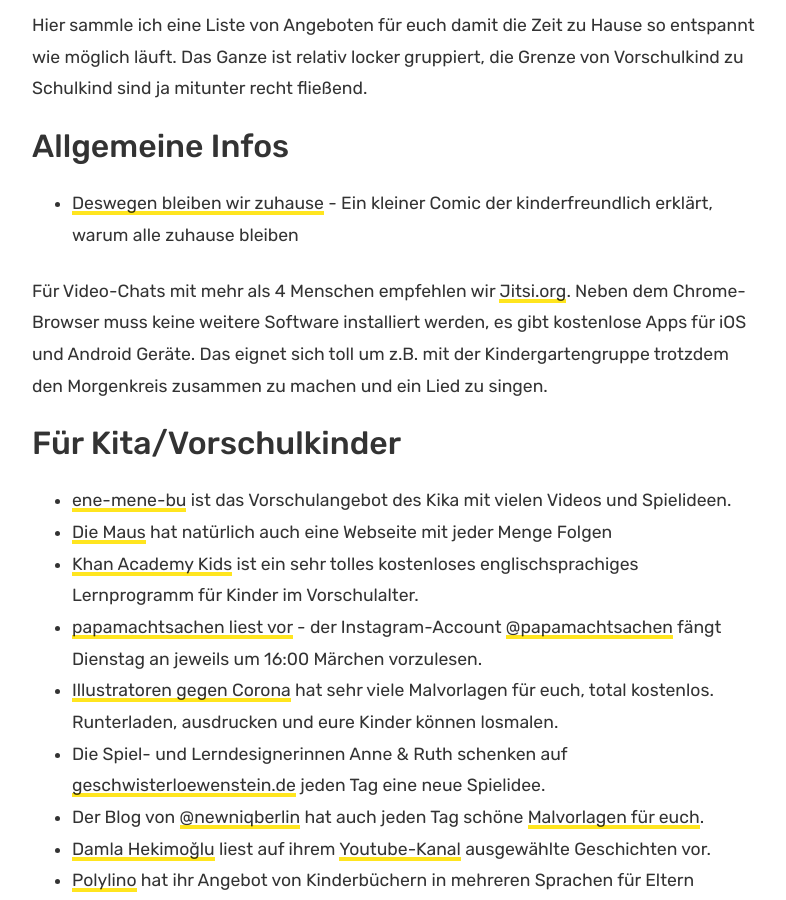
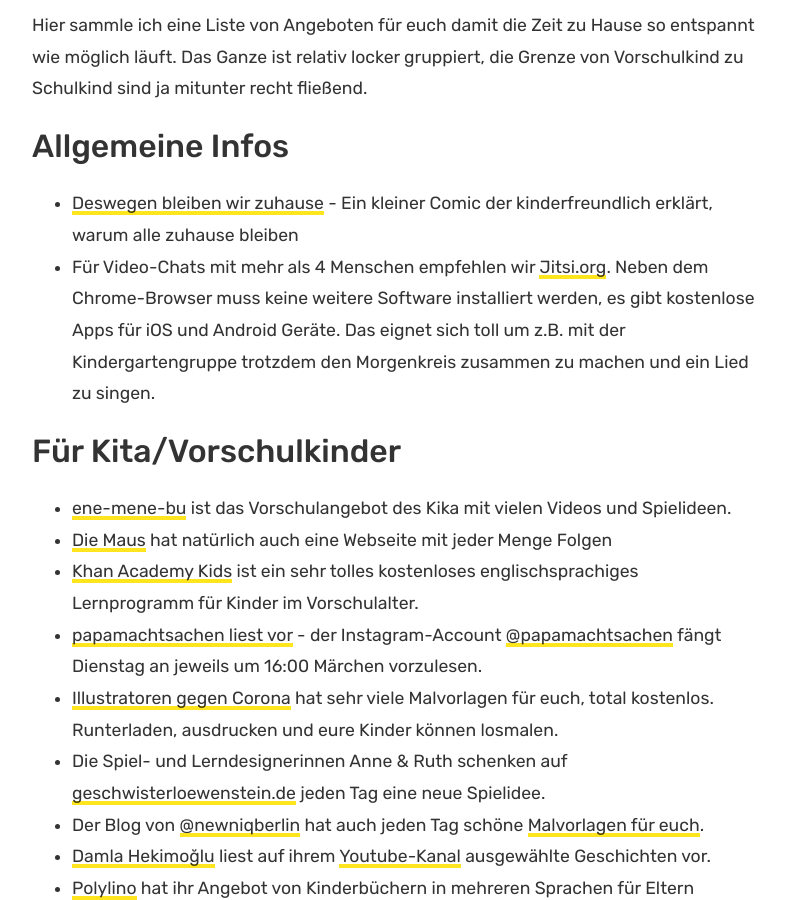
Before and after one commit to papiberlin/website, a Jekyll site: the page built from _posts/2020-03-16-corona-resources.md, in a window 1280 px wide and 900 px high, scrolled down 736 px. Shown: the whole window, without its empty margins (433-1219 px from the left). Built offline with Jekyll 4.4.1, drawn with Linux system fonts in a browser that asks for light colours.

Commit message:
Add list element

```diff
--- a/_posts/2020-03-16-corona-resources.md
+++ b/_posts/2020-03-16-corona-resources.md
@@ -15,8 +15,7 @@
 ## Allgemeine Infos
 
 * [Deswegen bleiben wir zuhause](https://www.instagram.com/p/B9weIRAoRMI/?igshid=phs4d7szuaj9) - Ein kleiner Comic der kinderfreundlich erklärt, warum alle zuhause bleiben
-
-Für Video-Chats mit mehr als 4 Menschen empfehlen wir [Jitsi.org](https://meet.jit.si/). Neben dem Chrome-Browser muss keine weitere Software installiert werden, es gibt kostenlose Apps für iOS und Android Geräte. Das eignet sich toll um z.B. mit der Kindergartengruppe trotzdem den Morgenkreis zusammen zu machen und ein Lied zu singen.
+* Für Video-Chats mit mehr als 4 Menschen empfehlen wir [Jitsi.org](https://meet.jit.si/). Neben dem Chrome-Browser muss keine weitere Software installiert werden, es gibt kostenlose Apps für iOS und Android Geräte. Das eignet sich toll um z.B. mit der Kindergartengruppe trotzdem den Morgenkreis zusammen zu machen und ein Lied zu singen.
 
 ## Für Kita/Vorschulkinder
 
```
